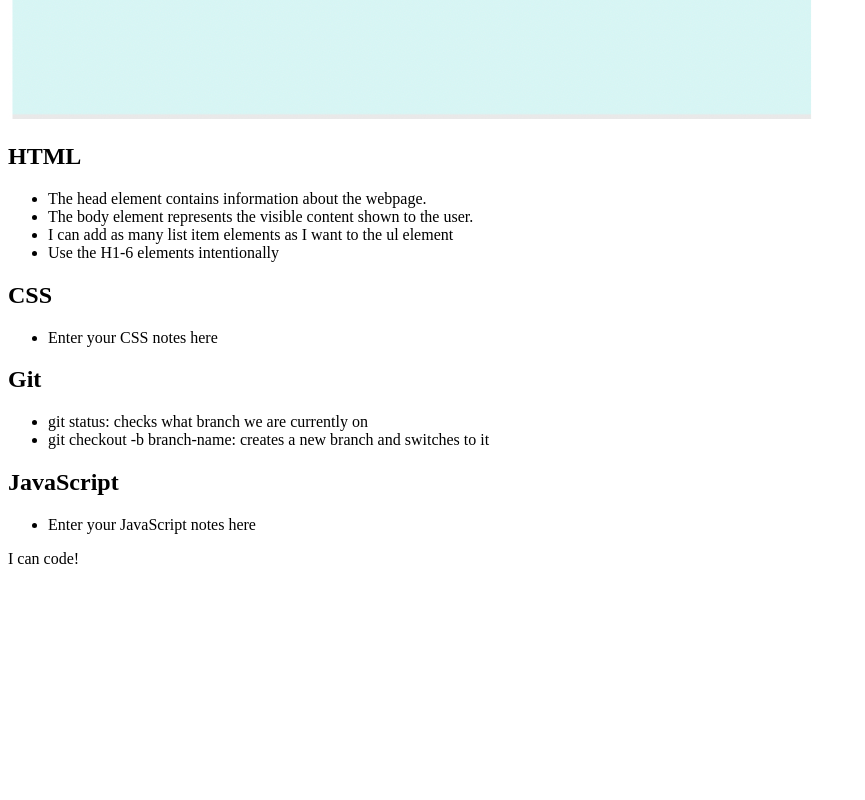
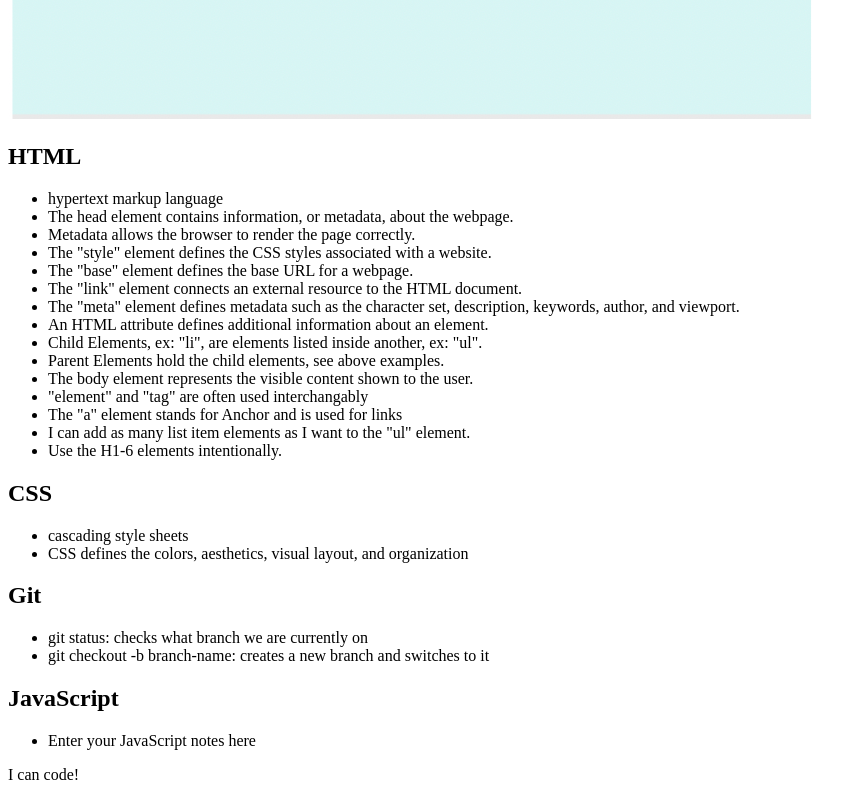
Before and after one commit to kaylaasana/prework-study-guide, a plain HTML site: page prework-study-guide/index.html in a window 1280 px wide. Shown: the part 737-1537 px from the top of the page, without its empty margins (0-865 px from the left). Before the commit the page ends 1321 px from the top, so only its background shows below. Drawn offline with Linux system fonts and the light colour scheme.

Commit message:
added notes to HTML section of study guide

```diff
--- a/prework-study-guide/index.html
+++ b/prework-study-guide/index.html
@@ -15,17 +15,29 @@
       <section class="card" id="html-section">
         <h2>HTML</h2>
         <ul>
-          <li>The head element contains information about the webpage.</li>
-     <li>The body element represents the visible content shown to the user.</li>
-     <li>I can add as many list item elements as I want to the ul element</li>
-     <li>Use the H1-6 elements intentionally</li>
+          <li> hypertext markup language</li>
+          <li>The head element contains information, or metadata, about the webpage.</li>
+          <li>Metadata allows the browser to render the page correctly.</li>
+          <li>The "style" element defines the CSS styles associated with a website.</li>
+          <li>The "base" element defines the base URL for a webpage.</li>
+          <li>The "link" element connects an external resource to the HTML document.</li>
+          <li>The "meta" element defines metadata such as the character set, description, keywords, author, and viewport.</li>
+          <li>An HTML attribute defines additional information about an element.</li>
+          <li>Child Elements, ex: "li", are elements listed inside another, ex: "ul".</li>
+          <li>Parent Elements hold the child elements, see above examples.</li>
+          <li>The body element represents the visible content shown to the user.</li>
+          <li> "element" and "tag" are often used interchangably</li>
+          <li>The "a" element stands for Anchor and is used for links</li>
+          <li>I can add as many list item elements as I want to the "ul" element.</li>
+          <li>Use the H1-6 elements intentionally.</li>
         </ul>
       </section>
 
       <section class="card" id="css-section">
         <h2>CSS</h2>
         <ul>
-          <li>Enter your CSS notes here</li>
+          <li>cascading style sheets</li>
+          <li>CSS defines the colors, aesthetics, visual layout, and organization</li>
         </ul>
       </section>
 
```
